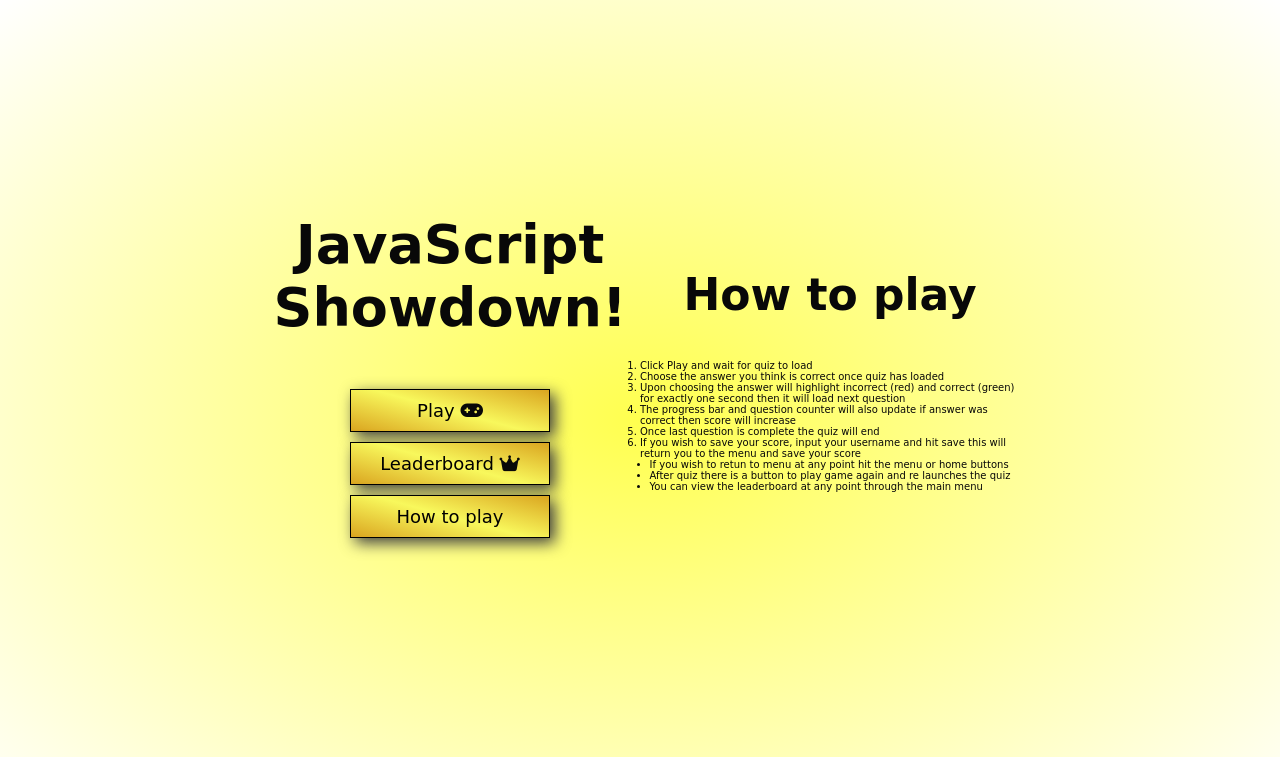
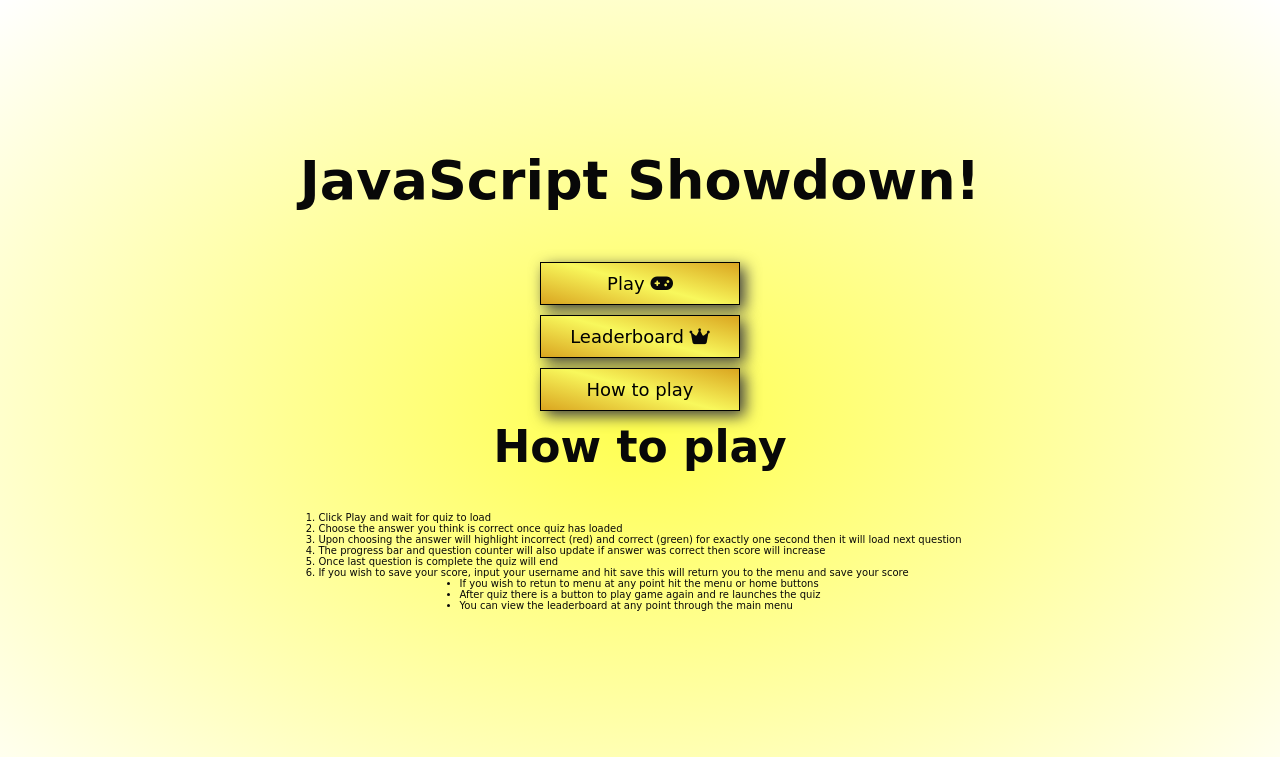
Before and after one commit to Danger0101/JavaScript-Quiz-PP2, a plain HTML site: page index.html in a window 1280 px wide. Shown: the top 757 px of the page. Drawn offline with Linux system fonts and the light colour scheme; a web font is replaced by a local one.

Commit message:
Add how to play styling basics to CSS
Add how to play styling basics to CSS

```diff
--- a/assets/css/style.css
+++ b/assets/css/style.css
@@ -68,6 +68,7 @@ h6 {
         align-items: center;
         max-width: 80rem;
         margin: 0 auto;
+        flex-direction: column;
 }
 
 .container > * {
@@ -90,6 +91,11 @@ h6 {
 
 .text-center {
         text-align: center;
+}
+
+#how-to-play-div {
+        display: flex;
+        flex-direction: column;
 }
 
 .hidden {
```
